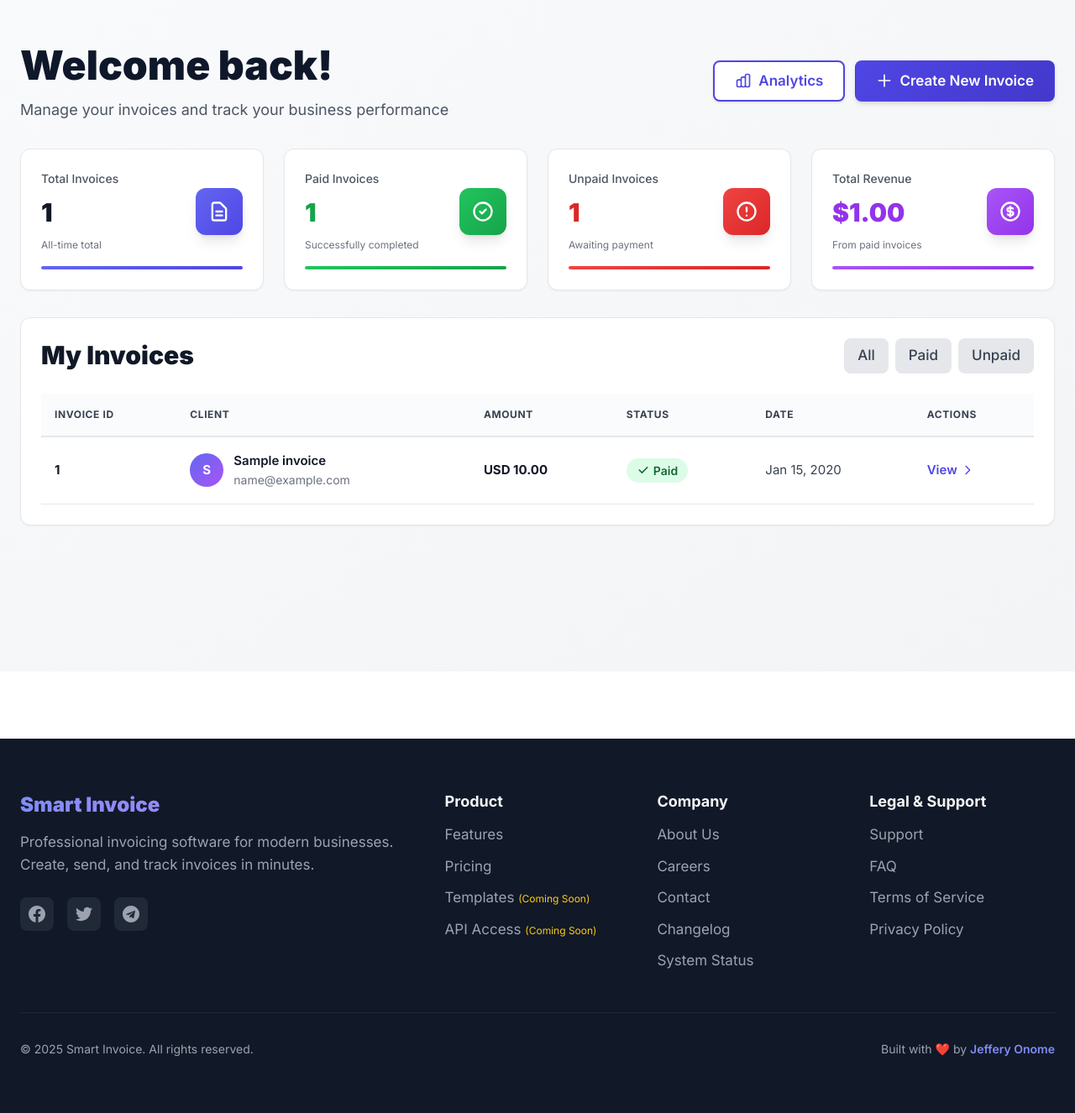
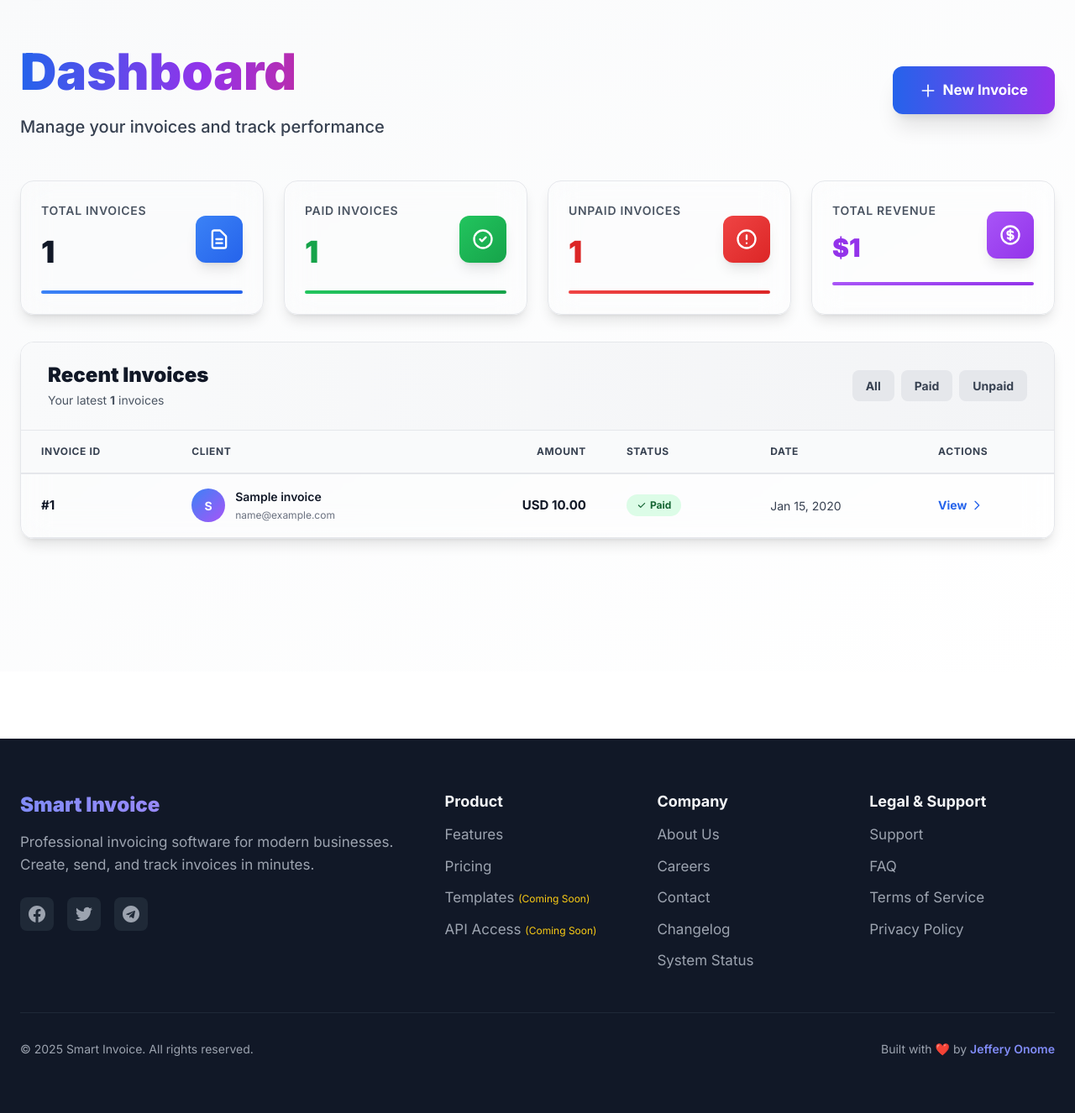
Before and after one commit to goldenjeffempire/smart-invoice-main, a Django app: template templates/invoices/dashboard.html in a window 1280 px wide. Shown: the part 77-1403 px from the top of the page at 84% size. Run offline with Django 5.2, Linux system fonts and the light colour scheme; the template is opened without the code that fills it: most values are stand-ins (such as "Sample title", 1, 10 or a date in 2020).

Commit message:
Modernize dashboard and invoice detail pages with new designs
Update the dashboard, invoice detail, and profile settings templates with a modern design, animations, and improved user experience.

Replit-Commit-Author: Agent
Replit-Commit-Session-Id: 52c262df-3043-49d3-9bc8-e1efb3db45ab
Replit-Commit-Checkpoint-Type: full_checkpoint
Replit-Commit-Event-Id: db028872-b0b1-4e08-a2c2-c9e7f9ac1fa6
Replit-Commit-Screenshot-Url: https://storage.googleapis.com/screenshot-production-us-central1/8a085730-8351-4a51-80eb-b2885309c02f/52c262df-3043-49d3-9bc8-e1efb3db45ab/MEsMGZ8

```diff
--- a/templates/invoices/dashboard.html
+++ b/templates/invoices/dashboard.html
@@ -2,76 +2,82 @@
 {% load static %}
 
 {% block content %}
-<div class="min-h-screen bg-gradient-to-br from-gray-50 to-gray-100">
-    <div class="container mx-auto px-4 md:px-6 py-8 md:py-12">
-        <div class="flex flex-col md:flex-row justify-between items-start md:items-center mb-8 gap-4">
+<div class="min-h-screen bg-gradient-to-br from-gray-50 via-blue-50 to-indigo-50 relative overflow-hidden">
+    <!-- Animated background -->
+    <div class="absolute inset-0 opacity-30 pointer-events-none" aria-hidden="true">
+        <div class="absolute top-0 left-1/4 w-96 h-96 bg-blue-300 rounded-full mix-blend-multiply filter blur-3xl animate-blob"></div>
+        <div class="absolute bottom-0 right-1/4 w-96 h-96 bg-indigo-300 rounded-full mix-blend-multiply filter blur-3xl animate-blob" style="animation-delay: 2s"></div>
+    </div>
+
+    <div class="container mx-auto px-4 md:px-6 py-8 md:py-12 relative z-10">
+        <!-- Header -->
+        <div class="flex flex-col md:flex-row justify-between items-start md:items-center mb-12 gap-4 animate-slide-in-down">
             <div>
-                <h1 class="text-4xl md:text-5xl font-black gradient-text">Welcome back!</h1>
-                <p class="text-gray-600 mt-2 text-lg">Manage your invoices and track your business performance</p>
+                <h1 class="text-5xl md:text-6xl font-black bg-gradient-to-r from-blue-600 via-purple-600 to-pink-600 bg-clip-text text-transparent mb-3">Dashboard</h1>
+                <p class="text-xl text-gray-700 font-medium">Manage your invoices and track performance</p>
             </div>
             <div class="flex flex-wrap gap-3">
-                <a href="{% url 'analytics' %}" class="btn btn-secondary inline-flex items-center gap-2">
-                    <svg class="w-5 h-5" fill="none" stroke="currentColor" viewBox="0 0 24 24"><path stroke-linecap="round" stroke-linejoin="round" stroke-width="2" d="M9 19v-6a2 2 0 00-2-2H5a2 2 0 00-2 2v6a2 2 0 002 2h2a2 2 0 002-2zm0 0V9a2 2 0 012-2h2a2 2 0 012 2v10m-6 0a2 2 0 002 2h2a2 2 0 002-2m0 0V5a2 2 0 012-2h2a2 2 0 012 2v14a2 2 0 01-2 2h-2a2 2 0 01-2-2z"></path></svg>
-                    Analytics
-                </a>
-                <a href="{% url 'create_invoice' %}" class="btn btn-primary inline-flex items-center gap-2 hover-lift">
+                <a href="{% url 'create_invoice' %}" class="group relative px-8 py-4 bg-gradient-to-r from-blue-600 to-purple-600 text-white font-bold rounded-xl shadow-xl hover:shadow-2xl hover:scale-105 transition-all duration-300 overflow-hidden">
+                    <span class="relative flex items-center gap-2">
                         <svg class="w-5 h-5" fill="none" stroke="currentColor" viewBox="0 0 24 24"><path stroke-linecap="round" stroke-linejoin="round" stroke-width="2" d="M12 4v16m8-8H4"></path></svg>
-                    Create New Invoice
+                        <span>New Invoice</span>
+                    </span>
                 </a>
             </div>
         </div>
 
-        <div class="grid grid-cols-1 md:grid-cols-2 lg:grid-cols-4 gap-6 mb-8">
-            <div class="card glass hover-lift fade-up">
+        <!-- Stats Grid -->
+        <div class="grid grid-cols-1 md:grid-cols-2 lg:grid-cols-4 gap-6 mb-8 animate-slide-in-up">
+            <!-- Total Invoices -->
+            <div class="group bg-white/80 backdrop-blur-lg rounded-2xl shadow-lg p-6 border border-white/60 hover:shadow-2xl hover:-translate-y-2 transition-all duration-300 cursor-pointer" data-animate>
                 <div class="flex items-center justify-between mb-4">
-                    <div class="flex-1">
-                        <p class="text-sm font-medium text-gray-600 mb-1">Total Invoices</p>
-                        <p class="text-3xl font-black text-gray-900">{{ total_invoices }}</p>
-                        <p class="text-xs text-gray-500 mt-1">All-time total</p>
+                    <div>
+                        <p class="text-sm font-semibold text-gray-600 uppercase tracking-wider">Total Invoices</p>
+                        <p class="text-4xl font-black text-gray-900 mt-2 counter" data-target="{{ total_invoices }}">{{ total_invoices }}</p>
                     </div>
-                    <div class="w-14 h-14 rounded-xl bg-gradient-to-br from-indigo-500 to-indigo-600 flex items-center justify-center shadow-lg">
+                    <div class="w-14 h-14 bg-gradient-to-br from-blue-500 to-blue-600 rounded-xl flex items-center justify-center shadow-lg group-hover:scale-110 transition-transform">
                         <svg class="w-7 h-7 text-white" fill="none" stroke="currentColor" viewBox="0 0 24 24"><path stroke-linecap="round" stroke-linejoin="round" stroke-width="2" d="M9 12h6m-6 4h6m2 5H7a2 2 0 01-2-2V5a2 2 0 012-2h5.586a1 1 0 01.707.293l5.414 5.414a1 1 0 01.293.707V19a2 2 0 01-2 2z"></path></svg>
                     </div>
                 </div>
-                <div class="h-1 bg-gradient-to-r from-indigo-500 to-indigo-600 rounded-full"></div>
+                <div class="h-1 bg-gradient-to-r from-blue-500 to-blue-600 rounded-full"></div>
             </div>
 
-            <div class="card glass hover-lift fade-up">
+            <!-- Paid Count -->
+            <div class="group bg-white/80 backdrop-blur-lg rounded-2xl shadow-lg p-6 border border-white/60 hover:shadow-2xl hover:-translate-y-2 transition-all duration-300 cursor-pointer" data-animate>
                 <div class="flex items-center justify-between mb-4">
-                    <div class="flex-1">
-                        <p class="text-sm font-medium text-gray-600 mb-1">Paid Invoices</p>
-                        <p class="text-3xl font-black text-green-600">{{ paid_count }}</p>
-                        <p class="text-xs text-gray-500 mt-1">Successfully completed</p>
+                    <div>
+                        <p class="text-sm font-semibold text-gray-600 uppercase tracking-wider">Paid Invoices</p>
+                        <p class="text-4xl font-black text-green-600 mt-2 counter" data-target="{{ paid_count }}">{{ paid_count }}</p>
                     </div>
-                    <div class="w-14 h-14 rounded-xl bg-gradient-to-br from-green-500 to-green-600 flex items-center justify-center shadow-lg">
+                    <div class="w-14 h-14 bg-gradient-to-br from-green-500 to-green-600 rounded-xl flex items-center justify-center shadow-lg group-hover:scale-110 transition-transform">
                         <svg class="w-7 h-7 text-white" fill="none" stroke="currentColor" viewBox="0 0 24 24"><path stroke-linecap="round" stroke-linejoin="round" stroke-width="2" d="M9 12l2 2 4-4m6 2a9 9 0 11-18 0 9 9 0 0118 0z"></path></svg>
                     </div>
                 </div>
                 <div class="h-1 bg-gradient-to-r from-green-500 to-green-600 rounded-full"></div>
             </div>
 
-            <div class="card glass hover-lift fade-up">
+            <!-- Unpaid Count -->
+            <div class="group bg-white/80 backdrop-blur-lg rounded-2xl shadow-lg p-6 border border-white/60 hover:shadow-2xl hover:-translate-y-2 transition-all duration-300 cursor-pointer" data-animate>
                 <div class="flex items-center justify-between mb-4">
-                    <div class="flex-1">
-                        <p class="text-sm font-medium text-gray-600 mb-1">Unpaid Invoices</p>
-                        <p class="text-3xl font-black text-red-600">{{ unpaid_count }}</p>
-                        <p class="text-xs text-gray-500 mt-1">Awaiting payment</p>
+                    <div>
+                        <p class="text-sm font-semibold text-gray-600 uppercase tracking-wider">Unpaid Invoices</p>
+                        <p class="text-4xl font-black text-red-600 mt-2 counter" data-target="{{ unpaid_count }}">{{ unpaid_count }}</p>
                     </div>
-                    <div class="w-14 h-14 rounded-xl bg-gradient-to-br from-red-500 to-red-600 flex items-center justify-center shadow-lg">
+                    <div class="w-14 h-14 bg-gradient-to-br from-red-500 to-red-600 rounded-xl flex items-center justify-center shadow-lg group-hover:scale-110 transition-transform">
                         <svg class="w-7 h-7 text-white" fill="none" stroke="currentColor" viewBox="0 0 24 24"><path stroke-linecap="round" stroke-linejoin="round" stroke-width="2" d="M12 8v4m0 4h.01M21 12a9 9 0 11-18 0 9 9 0 0118 0z"></path></svg>
                     </div>
                 </div>
                 <div class="h-1 bg-gradient-to-r from-red-500 to-red-600 rounded-full"></div>
             </div>
 
-            <div class="card glass hover-lift fade-up">
+            <!-- Total Revenue -->
+            <div class="group bg-white/80 backdrop-blur-lg rounded-2xl shadow-lg p-6 border border-white/60 hover:shadow-2xl hover:-translate-y-2 transition-all duration-300 cursor-pointer" data-animate>
                 <div class="flex items-center justify-between mb-4">
-                    <div class="flex-1">
-                        <p class="text-sm font-medium text-gray-600 mb-1">Total Revenue</p>
-                        <p class="text-3xl font-black text-purple-600">${{ total_revenue|floatformat:2 }}</p>
-                        <p class="text-xs text-gray-500 mt-1">From paid invoices</p>
+                    <div>
+                        <p class="text-sm font-semibold text-gray-600 uppercase tracking-wider">Total Revenue</p>
+                        <p class="text-3xl font-black text-purple-600 mt-2"><span class="counter" data-target="{{ total_revenue|floatformat:0 }}" data-prefix="$">${{ total_revenue|floatformat:0 }}</span></p>
                     </div>
-                    <div class="w-14 h-14 rounded-xl bg-gradient-to-br from-purple-500 to-purple-600 flex items-center justify-center shadow-lg">
+                    <div class="w-14 h-14 bg-gradient-to-br from-purple-500 to-purple-600 rounded-xl flex items-center justify-center shadow-lg group-hover:scale-110 transition-transform">
                         <svg class="w-7 h-7 text-white" fill="none" stroke="currentColor" viewBox="0 0 24 24"><path stroke-linecap="round" stroke-linejoin="round" stroke-width="2" d="M12 8c-1.657 0-3 .895-3 2s1.343 2 3 2 3 .895 3 2-1.343 2-3 2m0-8c1.11 0 2.08.402 2.599 1M12 8V7m0 1v8m0 0v1m0-1c-1.11 0-2.08-.402-2.599-1M21 12a9 9 0 11-18 0 9 9 0 0118 0z"></path></svg>
                     </div>
                 </div>
@@ -79,94 +85,77 @@
             </div>
         </div>
 
-        <div class="card fade-up">
-            <div class="flex flex-col md:flex-row justify-between items-start md:items-center mb-6 gap-4">
-                <h2 class="text-2xl md:text-3xl font-black text-gray-900">My Invoices</h2>
+        <!-- Invoices Table -->
+        <div class="bg-white/80 backdrop-blur-lg rounded-2xl shadow-lg border border-white/60 overflow-hidden animate-slide-in-up" style="animation-delay: 0.2s">
+            <!-- Header -->
+            <div class="px-8 py-6 border-b border-gray-200 bg-gradient-to-r from-gray-50 to-gray-100 flex flex-col md:flex-row justify-between items-start md:items-center gap-4">
+                <div>
+                    <h2 class="text-2xl font-black text-gray-900">Recent Invoices</h2>
+                    <p class="text-sm text-gray-600 mt-1">Your latest <span class="font-bold">{{ invoices|length }}</span> invoices</p>
+                </div>
                 <div class="flex flex-wrap gap-2">
-                    <a href="?status=all" class="px-4 py-2 rounded-lg font-medium transition-all {% if filter_status == 'all' %}bg-indigo-600 text-white shadow-md{% else %}bg-gray-200 text-gray-700 hover:bg-gray-300{% endif %}">
-                        All
-                    </a>
-                    <a href="?status=paid" class="px-4 py-2 rounded-lg font-medium transition-all {% if filter_status == 'paid' %}bg-green-600 text-white shadow-md{% else %}bg-gray-200 text-gray-700 hover:bg-gray-300{% endif %}">
-                        Paid
-                    </a>
-                    <a href="?status=unpaid" class="px-4 py-2 rounded-lg font-medium transition-all {% if filter_status == 'unpaid' %}bg-red-600 text-white shadow-md{% else %}bg-gray-200 text-gray-700 hover:bg-gray-300{% endif %}">
-                        Unpaid
-                    </a>
+                    <a href="?status=all" class="px-4 py-2 rounded-lg font-bold text-sm transition-all {% if filter_status == 'all' %}bg-blue-600 text-white shadow-md{% else %}bg-gray-200 text-gray-700 hover:bg-gray-300{% endif %}">All</a>
+                    <a href="?status=paid" class="px-4 py-2 rounded-lg font-bold text-sm transition-all {% if filter_status == 'paid' %}bg-green-600 text-white shadow-md{% else %}bg-gray-200 text-gray-700 hover:bg-gray-300{% endif %}">Paid</a>
+                    <a href="?status=unpaid" class="px-4 py-2 rounded-lg font-bold text-sm transition-all {% if filter_status == 'unpaid' %}bg-red-600 text-white shadow-md{% else %}bg-gray-200 text-gray-700 hover:bg-gray-300{% endif %}">Unpaid</a>
                 </div>
             </div>
 
+            <!-- Table Content -->
             {% if invoices %}
-                <div class="overflow-x-auto -mx-6">
-                    <div class="inline-block min-w-full align-middle px-6">
-                        <table class="min-w-full">
-                            <thead>
-                                <tr class="border-b-2 border-gray-200">
-                                    <th class="px-4 py-4 text-left text-xs font-bold text-gray-700 uppercase tracking-wider">Invoice ID</th>
-                                    <th class="px-4 py-4 text-left text-xs font-bold text-gray-700 uppercase tracking-wider">Client</th>
-                                    <th class="px-4 py-4 text-left text-xs font-bold text-gray-700 uppercase tracking-wider">Amount</th>
-                                    <th class="px-4 py-4 text-left text-xs font-bold text-gray-700 uppercase tracking-wider">Status</th>
-                                    <th class="px-4 py-4 text-left text-xs font-bold text-gray-700 uppercase tracking-wider">Date</th>
-                                    <th class="px-4 py-4 text-left text-xs font-bold text-gray-700 uppercase tracking-wider">Actions</th>
+                <div class="overflow-x-auto">
+                    <table class="w-full">
+                        <thead class="bg-gray-50 border-b-2 border-gray-200">
+                            <tr>
+                                <th class="px-6 py-4 text-left text-xs font-bold text-gray-700 uppercase tracking-wider">Invoice ID</th>
+                                <th class="px-6 py-4 text-left text-xs font-bold text-gray-700 uppercase tracking-wider">Client</th>
+                                <th class="px-6 py-4 text-right text-xs font-bold text-gray-700 uppercase tracking-wider">Amount</th>
+                                <th class="px-6 py-4 text-left text-xs font-bold text-gray-700 uppercase tracking-wider">Status</th>
+                                <th class="px-6 py-4 text-left text-xs font-bold text-gray-700 uppercase tracking-wider">Date</th>
+                                <th class="px-6 py-4 text-left text-xs font-bold text-gray-700 uppercase tracking-wider">Actions</th>
                             </tr>
                         </thead>
                         <tbody class="divide-y divide-gray-200">
                             {% for invoice in invoices %}
-                                    <tr class="hover:bg-gray-50 transition-colors">
-                                        <td class="px-4 py-4">
-                                            <span class="font-bold text-gray-900">{{ invoice.invoice_id }}</span>
-                                        </td>
-                                        <td class="px-4 py-4">
+                                <tr class="hover:bg-gray-50 transition-colors group" data-stagger>
+                                    <td class="px-6 py-4 whitespace-nowrap"><span class="font-bold text-gray-900">#{{ invoice.invoice_id }}</span></td>
+                                    <td class="px-6 py-4">
                                         <div class="flex items-center gap-3">
-                                                <div class="w-10 h-10 rounded-full bg-gradient-to-br from-indigo-500 to-purple-500 flex items-center justify-center text-white font-bold">
-                                                    {{ invoice.client_name|slice:":1"|upper }}
-                                                </div>
+                                            <div class="w-10 h-10 bg-gradient-to-br from-blue-500 to-purple-500 rounded-full flex items-center justify-center text-white font-bold text-sm">{{ invoice.client_name|slice:":1"|upper }}</div>
                                             <div>
-                                                    <p class="font-semibold text-gray-900">{{ invoice.client_name }}</p>
-                                                    <p class="text-sm text-gray-500">{{ invoice.client_email }}</p>
+                                                <p class="font-semibold text-gray-900 text-sm">{{ invoice.client_name }}</p>
+                                                <p class="text-xs text-gray-500">{{ invoice.client_email }}</p>
                                             </div>
                                         </div>
                                     </td>
-                                        <td class="px-4 py-4">
-                                            <span class="font-bold text-gray-900">{{ invoice.currency }} {{ invoice.total|floatformat:2 }}</span>
-                                        </td>
-                                        <td class="px-4 py-4">
+                                    <td class="px-6 py-4 text-right whitespace-nowrap"><span class="font-bold text-gray-900">{{ invoice.currency }} {{ invoice.total|floatformat:2 }}</span></td>
+                                    <td class="px-6 py-4 whitespace-nowrap">
                                         {% if invoice.status == 'paid' %}
-                                                <span class="inline-flex items-center gap-1 px-3 py-1 rounded-full text-sm font-semibold bg-green-100 text-green-800">
-                                                    <svg class="w-4 h-4" fill="currentColor" viewBox="0 0 20 20"><path fill-rule="evenodd" d="M16.707 5.293a1 1 0 010 1.414l-8 8a1 1 0 01-1.414 0l-4-4a1 1 0 011.414-1.414L8 12.586l7.293-7.293a1 1 0 011.414 0z"/></svg>
+                                            <span class="inline-flex items-center gap-1 px-3 py-1 rounded-full text-xs font-bold bg-green-100 text-green-800">
+                                                <svg class="w-3 h-3" fill="currentColor" viewBox="0 0 20 20"><path fill-rule="evenodd" d="M16.707 5.293a1 1 0 010 1.414l-8 8a1 1 0 01-1.414 0l-4-4a1 1 0 011.414-1.414L8 12.586l7.293-7.293a1 1 0 011.414 0z"/></svg>
                                                 Paid
                                             </span>
                                         {% else %}
-                                                <span class="inline-flex items-center gap-1 px-3 py-1 rounded-full text-sm font-semibold bg-red-100 text-red-800">
-                                                    <svg class="w-4 h-4" fill="currentColor" viewBox="0 0 20 20"><path fill-rule="evenodd" d="M10 18a8 8 0 100-16 8 8 0 000 16zM8.707 7.293a1 1 0 00-1.414 1.414L8.586 10l-1.293 1.293a1 1 0 101.414 1.414L10 11.414l1.293 1.293a1 1 0 001.414-1.414L11.414 10l1.293-1.293a1 1 0 00-1.414-1.414L10 8.586 8.707 7.293z"/></svg>
+                                            <span class="inline-flex items-center gap-1 px-3 py-1 rounded-full text-xs font-bold bg-red-100 text-red-800">
+                                                <svg class="w-3 h-3" fill="currentColor" viewBox="0 0 20 20"><path fill-rule="evenodd" d="M10 18a8 8 0 100-16 8 8 0 000 16zM8.707 7.293a1 1 0 00-1.414 1.414L8.586 10l-1.293 1.293a1 1 0 101.414 1.414L10 11.414l1.293 1.293a1 1 0 001.414-1.414L11.414 10l1.293-1.293a1 1 0 00-1.414-1.414L10 8.586 8.707 7.293z"/></svg>
                                                 Unpaid
                                             </span>
                                         {% endif %}
                                     </td>
-                                        <td class="px-4 py-4 text-gray-700">
-                                            {{ invoice.invoice_date|date:"M d, Y" }}
-                                        </td>
-                                        <td class="px-4 py-4">
-                                            <a href="{% url 'invoice_detail' invoice.id %}" class="inline-flex items-center gap-1 text-indigo-600 hover:text-indigo-700 font-semibold transition-colors">
-                                                View
-                                                <svg class="w-4 h-4" fill="none" stroke="currentColor" viewBox="0 0 24 24"><path stroke-linecap="round" stroke-linejoin="round" stroke-width="2" d="M9 5l7 7-7 7"></path></svg>
-                                            </a>
-                                        </td>
+                                    <td class="px-6 py-4 text-sm text-gray-700">{{ invoice.invoice_date|date:"M d, Y" }}</td>
+                                    <td class="px-6 py-4"><a href="{% url 'invoice_detail' invoice.id %}" class="inline-flex items-center gap-1 text-blue-600 hover:text-blue-700 font-bold text-sm transition-colors group-hover:translate-x-1">View <svg class="w-4 h-4" fill="none" stroke="currentColor" viewBox="0 0 24 24"><path stroke-linecap="round" stroke-linejoin="round" stroke-width="2" d="M9 5l7 7-7 7"></path></svg></a></td>
                                 </tr>
                             {% endfor %}
                         </tbody>
                     </table>
                 </div>
+            {% else %}
+                <div class="p-16 text-center">
+                    <div class="w-24 h-24 bg-gray-100 rounded-full flex items-center justify-center mx-auto mb-6">
+                        <svg class="w-12 h-12 text-gray-400" fill="none" stroke="currentColor" viewBox="0 0 24 24"><path stroke-linecap="round" stroke-linejoin="round" stroke-width="2" d="M9 12h6m-6 4h6m2 5H7a2 2 0 01-2-2V5a2 2 0 012-2h5.586a1 1 0 01.707.293l5.414 5.414a1 1 0 01.293.707V19a2 2 0 01-2 2z"></path></svg>
                     </div>
-            {% else %}
-                <div class="text-center py-16">
-                    <div class="w-24 h-24 bg-gray-100 rounded-full flex items-center justify-center mx-auto mb-6">
-                        <svg class="w-12 h-12 text-gray-400" fill="none" stroke="currentColor" viewBox="0 0 24 24">
-                            <path stroke-linecap="round" stroke-linejoin="round" stroke-width="2" d="M9 12h6m-6 4h6m2 5H7a2 2 0 01-2-2V5a2 2 0 012-2h5.586a1 1 0 01.707.293l5.414 5.414a1 1 0 01.293.707V19a2 2 0 01-2 2z"></path>
-                        </svg>
-                    </div>
-                    <h3 class="text-xl font-bold text-gray-900 mb-2">No invoices yet</h3>
-                    <p class="text-gray-600 mb-6">Get started by creating your first professional invoice</p>
-                    <a href="{% url 'create_invoice' %}" class="btn btn-primary inline-flex items-center gap-2">
+                    <h3 class="text-2xl font-black text-gray-900 mb-2">No invoices yet</h3>
+                    <p class="text-gray-600 mb-6">Create your first invoice and start getting paid faster</p>
+                    <a href="{% url 'create_invoice' %}" class="inline-flex items-center gap-2 px-6 py-3 bg-gradient-to-r from-blue-600 to-purple-600 text-white font-bold rounded-lg hover:shadow-lg transition-all transform hover:scale-105">
                         <svg class="w-5 h-5" fill="none" stroke="currentColor" viewBox="0 0 24 24"><path stroke-linecap="round" stroke-linejoin="round" stroke-width="2" d="M12 4v16m8-8H4"></path></svg>
                         Create Invoice
                     </a>
```
Also changed, not shown: templates/invoices/invoice_detail.html (+87 -62 lines), templates/pages/settings-profile.html (+39 -63 lines). Lines whose indentation alone changed are shown as unchanged.
